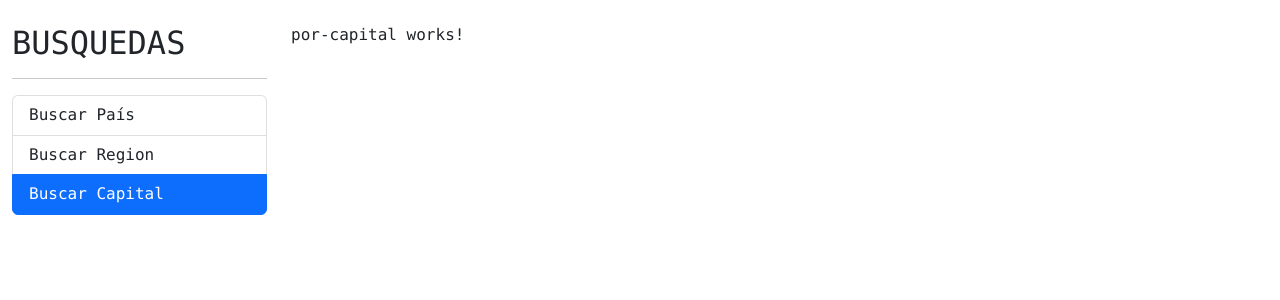
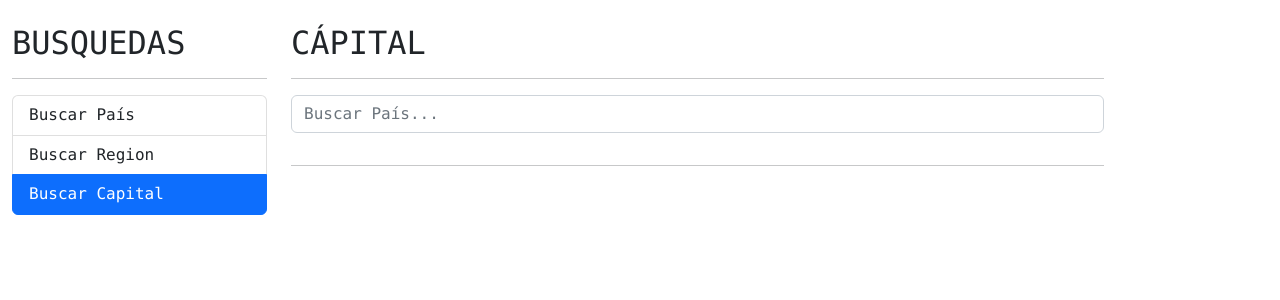
Before and after one commit to monywy/Paises-APP, an Angular app: page /capital in a window 1280 px wide. Shown: the top 300 px of the page. Built offline with nearby package versions, Linux system fonts and the light colour scheme.

Commit message:
2 files modified, 1 deleted

```diff
--- a/src/app/pais/pages/por-Capital/por-capital.component.html
+++ b/src/app/pais/pages/por-Capital/por-capital.component.html
@@ -1,3 +1,25 @@
-<p>
-por-capital works!
-</p>
+<h2>CÁPITAL</h2>
+<hr>
+<div class="row">
+  <div class="col">
+   <app-pais-input
+   (onEnter)    = "buscar( $event )"
+   (onDebounce) = "sugerencias( $event )"
+   >
+
+  </app-pais-input>
+  </div>
+</div>
+<hr>
+
+<div *ngIf="hayError"
+class="alert alert-danger">
+  No se encontro nada con ese {{termino}}
+</div>
+
+<div *ngIf="paises.length > 0 "  class="row">
+  <div class="col">
+  <app-pais-tabla [paises]="paises"></app-pais-tabla>
+
+  </div>
+</div>
--- a/src/app/pais/pages/por-Capital/por-capital.component.ts
+++ b/src/app/pais/pages/por-Capital/por-capital.component.ts
@@ -1,15 +1,47 @@
 import { Component, OnInit } from '@angular/core';
+import { Country } from '../../interfaces/pais.interface';
+import { PaisService } from '../../services/pais.service';
 
 @Component({
   selector: 'app-por-capital',
   templateUrl: './por-capital.component.html',
-  styleUrls: ['./por-capital.component.css']
+  styleUrls: []
 })
-export class PorCapitalComponent implements OnInit {
+export class PorCapitalComponent {
+  //Manejo de errores de la peticion a la API
+  hayError: boolean = false;
+  termino: string = '';
 
-  constructor() { }
+  //Mostrar información en la tabla
+  paises : Country[] = [];
 
-  ngOnInit() {
+  constructor(private paisservice: PaisService) { }
+
+  buscar( termino: string){
+    //sino hay un error
+    this.hayError = false;
+    this.termino = termino;
+   // console.log(this.termino);
+    this.paisservice.buscarPais(termino)
+    .subscribe ( paises => {
+      console.log(paises);
+      this.paises= paises;
+
+    },(err) => {
+    //metodo para controlar errores con .suscribe
+      this.hayError = true;
+      this.paises = [];
+      });
+
   }
 
+  //Método para mostrar las sugerencias conforme voy escribiendo
+  sugerencias(termino: string){
+    //validación de errores
+    this.hayError = false;
+
+  }
+
+
+
 }
```
Also changed, not shown: src/app/pais/pages/por-Capital/por-capital.component.css (deleted).
